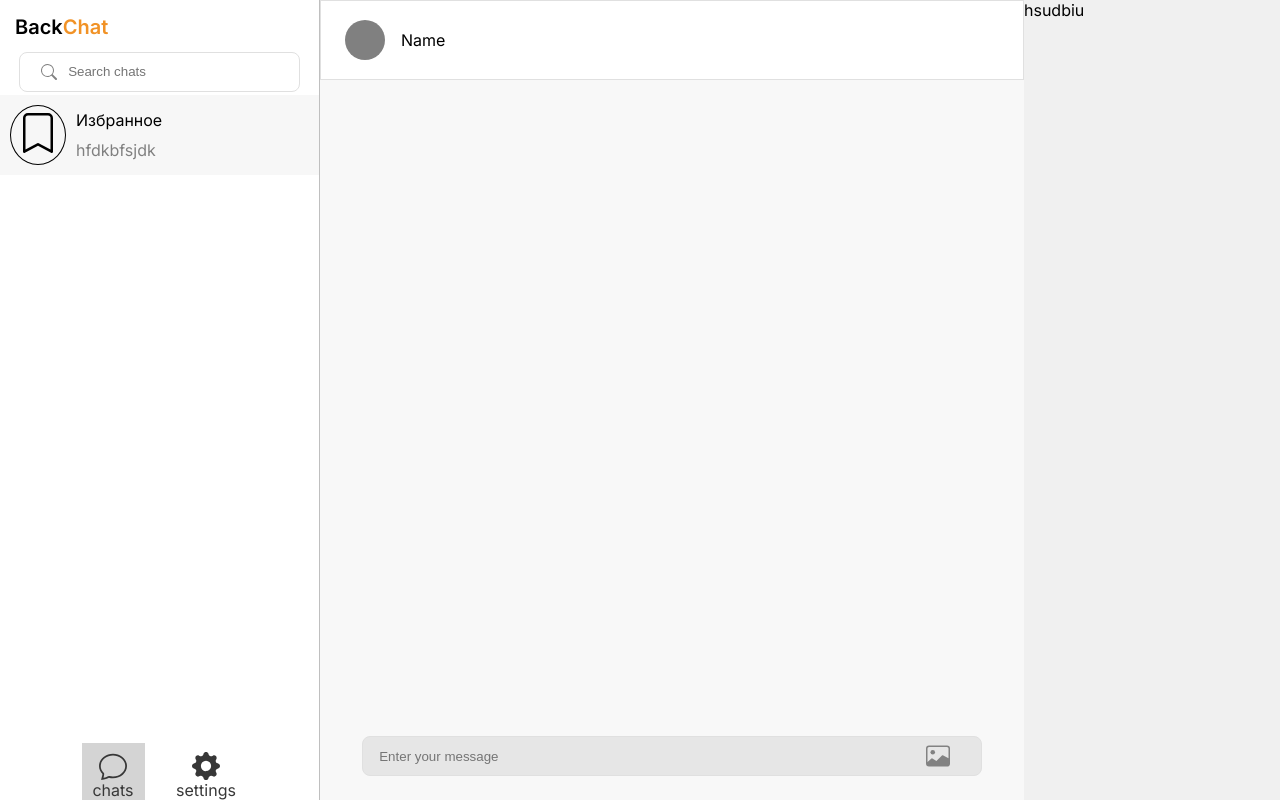
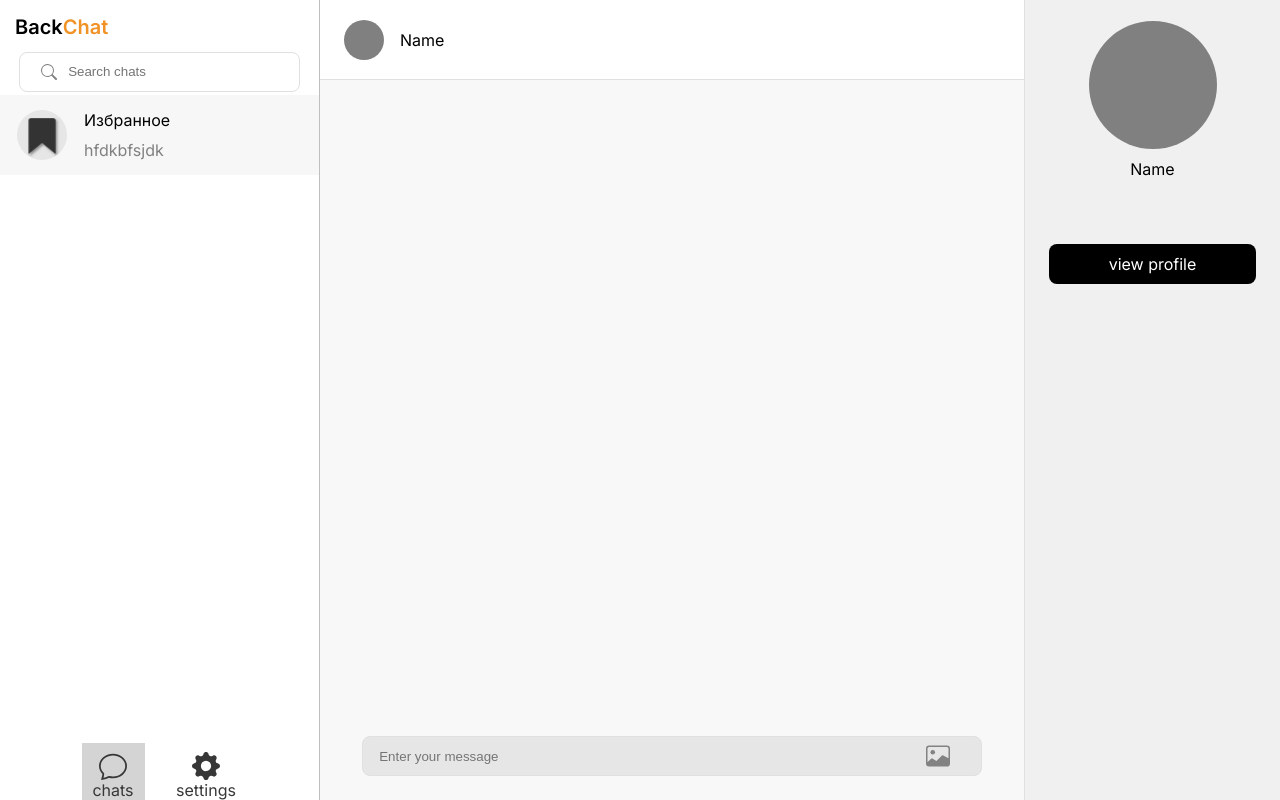
Before and after one commit to sssp1rit/BackChat, a plain HTML site: page index.html in a window 1280 px wide. Drawn offline with Linux system fonts and the light colour scheme; a web font is replaced by a local one.

Commit message:
info, some css

```diff
--- a/index.html
+++ b/index.html
@@ -21,9 +21,7 @@
             </div>
             <div class="chats">
                 <div class="saved">
-                    <div class="chat_logo"><svg xmlns="http://www.w3.org/2000/svg" width="40" height="40" fill="currentColor" class="bi bi-bookmark" viewBox="0 0 16 16">
-                <path d="M2 2a2 2 0 0 1 2-2h8a2 2 0 0 1 2 2v13.5a.5.5 0 0 1-.777.416L8 13.101l-5.223 2.815A.5.5 0 0 1 2 15.5zm2-1a1 1 0 0 0-1 1v12.566l4.723-2.482a.5.5 0 0 1 .554 0L13 14.566V2a1 1 0 0 0-1-1z"/>
-                </svg></div>
+                    <img src="saved.png" class="chat-logo" alt="">
                     <div class="chat_content">
                         <div class="chat_name">Избранное</div>
                         <div class="chat_text">hfdkbfsjdk</div>
@@ -59,7 +57,7 @@
                 </div>
             </div>
             <div class="bot">
-                <input class="message-field" placeholder="Enter your message" type="text">
+                <input class="message-field" placeholder="Enter your message" type="text" autofocus>
                 <svg xmlns="http://www.w3.org/2000/svg" width="16" height="16" fill="currentColor" class="bi bi-image" viewBox="0 0 16 16">
             <path d="M6.002 5.5a1.5 1.5 0 1 1-3 0 1.5 1.5 0 0 1 3 0"/>
             <path d="M2.002 1a2 2 0 0 0-2 2v10a2 2 0 0 0 2 2h12a2 2 0 0 0 2-2V3a2 2 0 0 0-2-2zm12 1a1 1 0 0 1 1 1v6.5l-3.777-1.947a.5.5 0 0 0-.577.093l-3.71 3.71-2.66-1.772a.5.5 0 0 0-.63.062L1.002 12V3a1 1 0 0 1 1-1z"/>
@@ -67,7 +65,14 @@
             </div>
 
         </div>
-        <div class="info">hsudbiu</div>
+        <div class="info">
+            <div class="info-container">
+                <div class="companion-logo-info"></div>
+                <div class="name-info">Name</div>
+                <a class="info-button">view profile</a>
+            </div>
+
+        </div>
     </div>
 
 </body>
--- a/style.css
+++ b/style.css
@@ -67,6 +67,10 @@ html, body {
     height: 40px;
 }
 
+#serch_chats:focus{
+    outline: none;
+}
+
 .chats {
     overflow-y: auto;
     position: relative;
@@ -130,11 +134,12 @@ html, body {
     gap: 10px;
 }
 
-.chat_logo {
+.chat-logo {
     display: inline-block;
+    width: 64px;
+    height: 64px;
+    padding: 7px;
     border-radius: 50%;
-    border: 1px solid black;
-    padding: 7px;
 }
 
 .chat_content {
@@ -166,7 +171,7 @@ html, body {
     width: 100%;
     height: 80px;
     background-color: #FFFFFF;
-    border: 1px solid #E0E0E0;
+    border-bottom: 1px solid #E0E0E0;
     align-items: center;
 }
 
@@ -181,6 +186,7 @@ html, body {
 }
 
 .message-field{
+    border: none;
     position: relative;
     width: 100%;
     height: 40px;
@@ -188,6 +194,10 @@ html, body {
     border: 1px solid #E0E0E0;
     background-color: #E6E6E6;
     padding-left: 16px;
+}
+
+.message-field:focus{
+    outline: none;
 }
 
 .bi-image{
@@ -206,3 +216,46 @@ html, body {
     align-items: center;
     height: 40px;
 }
+
+/* info */
+.info{
+    display: flex;
+    justify-content: center;
+    border-left: 1px solid #E0E0E0;
+}
+
+.companion-logo-info{
+    width: 128px;
+    height: 128px;
+    background-color: gray;
+    border-radius: 50%;
+    flex-shrink: 0;
+    margin-top: 21px;
+}
+
+.info-container{
+    display: flex;
+    align-items: center;
+    flex-direction: column;
+    gap: 10px;
+    width: 100%;
+}
+
+.info-button{
+    margin-top: 55px;
+    width: 81%;
+    height: 40px;
+    border-radius: 8px;
+    background-color: #000000;
+    color: #FFFFFF;
+    border: none;
+    display: flex;
+    align-items: center;
+    justify-content: center;
+    transition: background-color 0.3s ease;
+}
+
+.info-button:hover{
+    background-color: #292929;
+    cursor: pointer;
+}
```
Also changed, not shown: saved.png (added).
